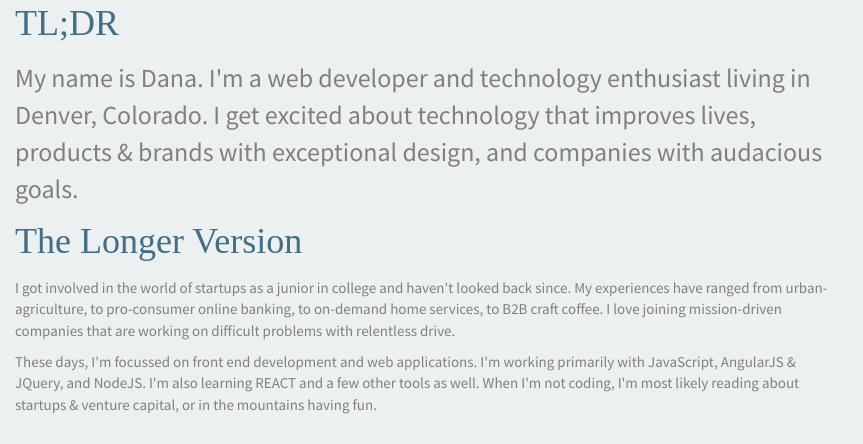
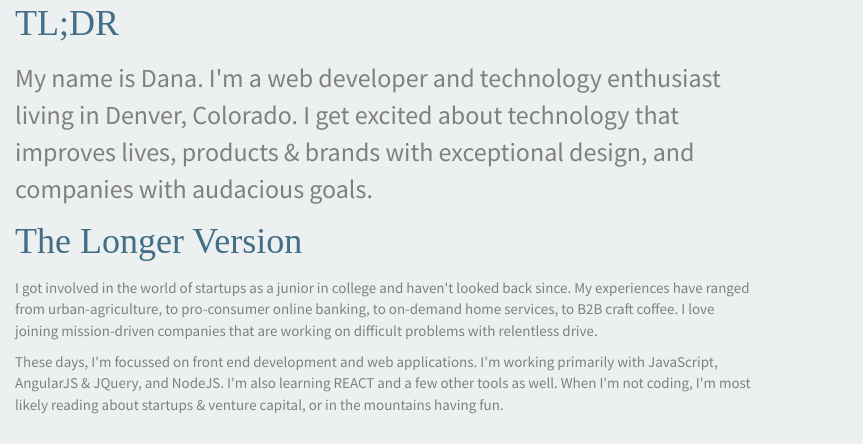
Before and after one commit to danaress/mysite, a website: page public/index.html in a window 1280 px wide. Shown: the part 936-1380 px from the top of the page, 0-863 px from the left. Drawn offline with nearby package versions, Linux system fonts and the light colour scheme.

Commit message:
adjusting p width

```diff
--- a/public/css/main.css
+++ b/public/css/main.css
@@ -152,6 +152,10 @@ p{
 
 .bio{
   font-size: 26px;
+}
+
+.width90{
+  width: 90%;
 }
 
 .btn-dark{
--- a/public/index.html
+++ b/public/index.html
@@ -96,9 +96,9 @@
             <div class="row">
                 <div class="col-lg-8 col-md-8 col-sm-8 col-xs-12 text-left">
                     <h1 class="title bluefont">TL;DR</h1>
-                    <p class="bio">My name is Dana. I'm a web developer and technology enthusiast living in Denver, Colorado. I get excited about technology that improves lives, products & brands with exceptional design, and companies with audacious goals.</p>
+                    <p class="bio width90">My name is Dana. I'm a web developer and technology enthusiast living in Denver, Colorado. I get excited about technology that improves lives, products & brands with exceptional design, and companies with audacious goals.</p>
                     <h1 class="title bluefont">The Longer Version</h1>
-                    <p>I got involved in the world of startups as a junior in college and haven't looked back since. My experiences have ranged from urban-agriculture, to pro-consumer online banking, to on-demand home services, to B2B craft coffee. I love joining mission-driven companies that are working on difficult problems with relentless drive.</p><p>These days, I'm focussed on front end development and web applications. I'm working primarily with JavaScript, AngularJS & JQuery, and NodeJS. I'm also learning REACT and a few other tools as well. When I'm not coding, I'm most likely reading about startups & venture capital, or in the mountains having fun.</p>
+                    <p class="width90">I got involved in the world of startups as a junior in college and haven't looked back since. My experiences have ranged from urban-agriculture, to pro-consumer online banking, to on-demand home services, to B2B craft coffee. I love joining mission-driven companies that are working on difficult problems with relentless drive.</p><p class="width90">These days, I'm focussed on front end development and web applications. I'm working primarily with JavaScript, AngularJS & JQuery, and NodeJS. I'm also learning REACT and a few other tools as well. When I'm not coding, I'm most likely reading about startups & venture capital, or in the mountains having fun.</p>
                     <div style="margin-left: 73%">
                     </div>
                 </div>
```
